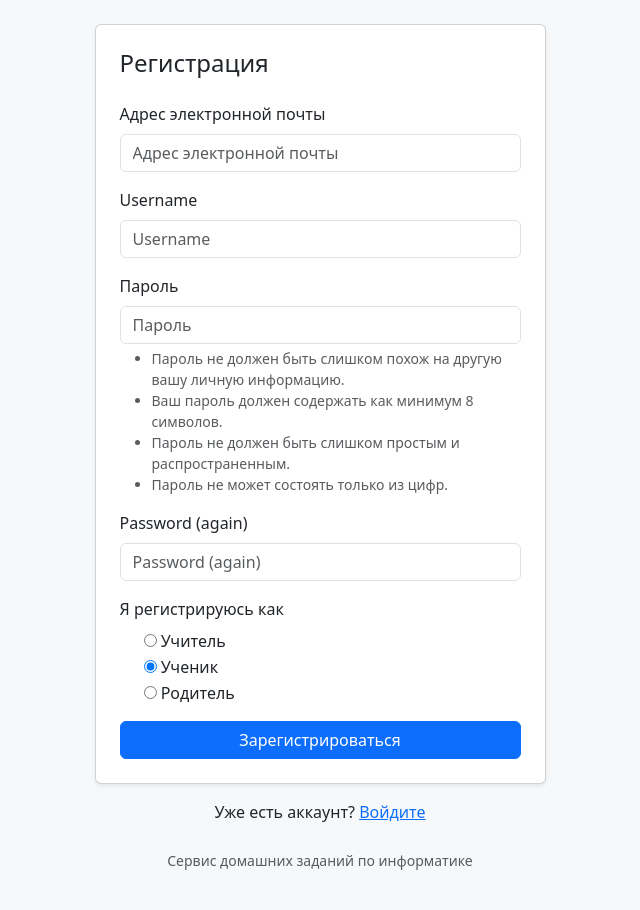
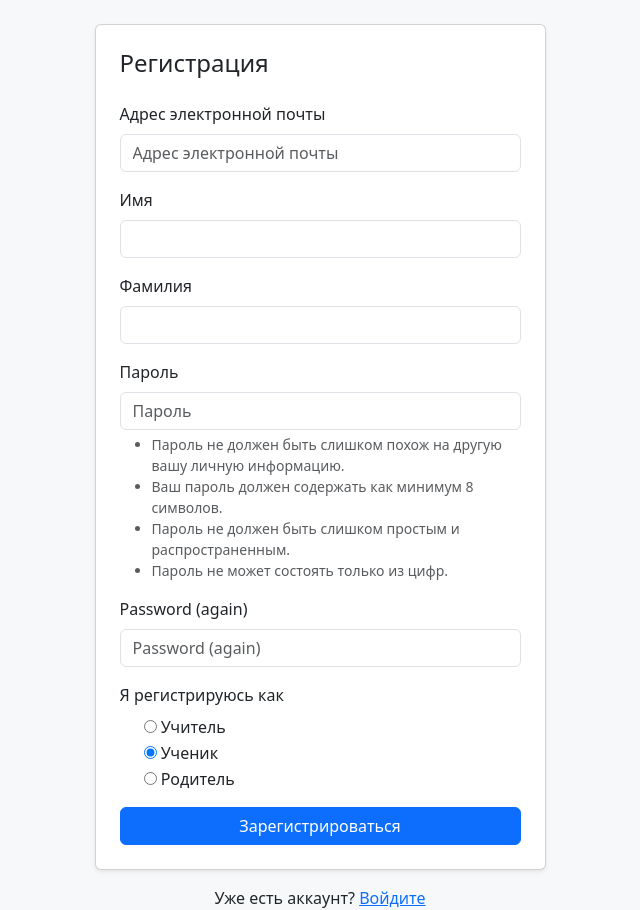
Before and after one commit to 010mar/django_hw, a Django app: page /accounts/signup/ in a window 1280 px wide. Shown: the part 56-966 px from the top of the page, without its empty margins (320-960 px from the left). Before the commit the page ends 926 px from the top, so only its background shows below. Run offline with Django 5.2, Linux system fonts and the light colour scheme; some libraries are stand-ins or nearby versions.

Commit message:
signup: email login, first/last name

```diff
--- a/accounts/forms.py
+++ b/accounts/forms.py
@@ -1,34 +1,60 @@
 from allauth.account.forms import SignupForm
 from django import forms
+from django.utils.text import slugify
+import random
 
 from .models import User
 
 BOOTSTRAP_INPUT_CLASSES = {
     'email': 'form-control',
-    'username': 'form-control',
+    'first_name': 'form-control',
+    'last_name': 'form-control',
     'password1': 'form-control',
     'password2': 'form-control',
 }
 
 
 class CustomSignupForm(SignupForm):
+    first_name = forms.CharField(
+        label='Имя',
+        max_length=150,
+        widget=forms.TextInput(attrs={'class': 'form-control'}),
+    )
+    last_name = forms.CharField(
+        label='Фамилия',
+        max_length=150,
+        widget=forms.TextInput(attrs={'class': 'form-control'}),
+    )
     role = forms.ChoiceField(
         choices=User.Role.choices,
         label='Я регистрируюсь как',
         initial=User.Role.STUDENT,
         widget=forms.RadioSelect(),
     )
-    field_order = ['email', 'username', 'password1', 'password2', 'role']
+    field_order = ['email', 'first_name', 'last_name', 'password1', 'password2', 'role']
 
     def __init__(self, *args, **kwargs):
         super().__init__(*args, **kwargs)
+        if 'username' in self.fields:
+            del self.fields['username']
         for name, cls in BOOTSTRAP_INPUT_CLASSES.items():
             field = self.fields.get(name)
             if field:
                 field.widget.attrs.setdefault('class', cls)
 
+    def _generate_username(self):
+        base = slugify(self.cleaned_data.get('first_name', '') + self.cleaned_data.get('last_name', ''))
+        if not base:
+            base = slugify(self.cleaned_data.get('email', '').split('@')[0])
+        username = base
+        while User.objects.filter(username=username).exists():
+            username = f'{base}{random.randint(1000, 9999)}'
+        return username
+
     def save(self, request):
+        self.username = self._generate_username()
         user = super().save(request)
-        user.role = self.cleaned_data['role']
-        user.save(update_fields=['role'])
+        user.first_name = self.cleaned_data['first_name']
+        user.last_name = self.cleaned_data['last_name']
+        user.save(update_fields=['first_name', 'last_name'])
         return user
--- a/config/settings.py
+++ b/config/settings.py
@@ -116,8 +116,8 @@ LOGIN_REDIRECT_URL = 'home'
 LOGIN_URL = 'account_login'
 LOGOUT_REDIRECT_URL = 'home'
 
-ACCOUNT_LOGIN_METHODS = {'email', 'username'}
-ACCOUNT_SIGNUP_FIELDS = ['email*', 'username*', 'password1*', 'password2*']
+ACCOUNT_LOGIN_METHODS = {'email'}
+ACCOUNT_SIGNUP_FIELDS = ['email*', 'first_name*', 'last_name*', 'password1*', 'password2*']
 ACCOUNT_EMAIL_VERIFICATION = 'none'
 ACCOUNT_UNIQUE_EMAIL = True
 ACCOUNT_LOGOUT_ON_GET = True
--- a/templates/account/login.html
+++ b/templates/account/login.html
@@ -16,8 +16,8 @@
                         </div>
                     {% endif %}
                     <div class="mb-3">
-                        <label class="form-label">E-mail или логин</label>
-                        <input type="text" name="login" value="{{ form.login.value|default:'' }}"
+                        <label class="form-label">E-mail</label>
+                        <input type="email" name="login" value="{{ form.login.value|default:'' }}"
                                class="form-control" required autofocus>
                         {% if form.login.errors %}
                             <div class="text-danger small mt-1">{{ form.login.errors.0 }}</div>
```
